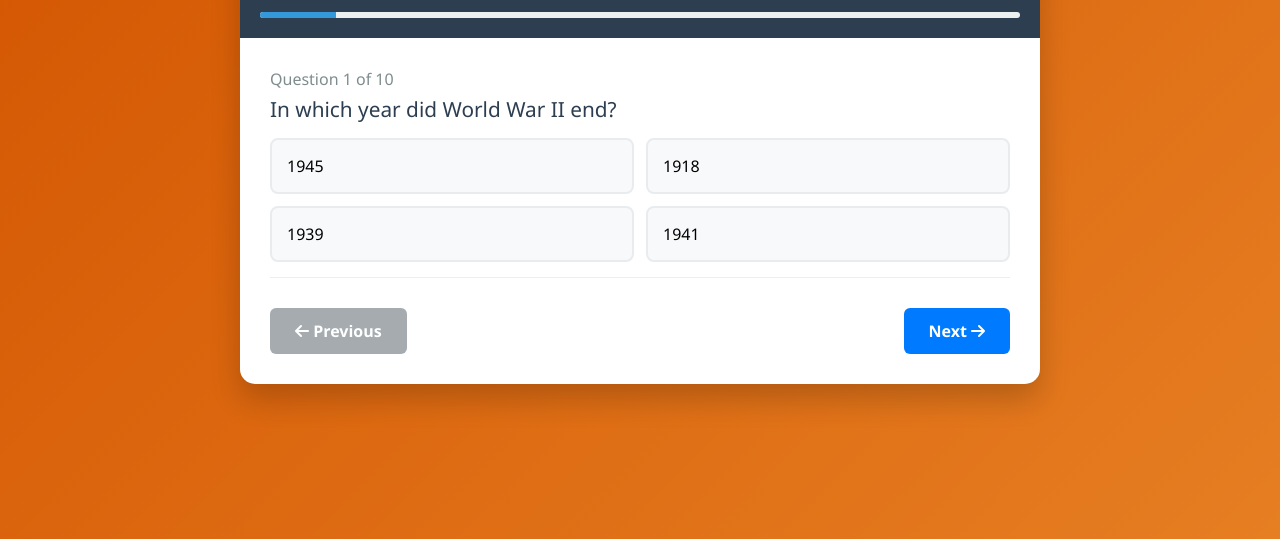
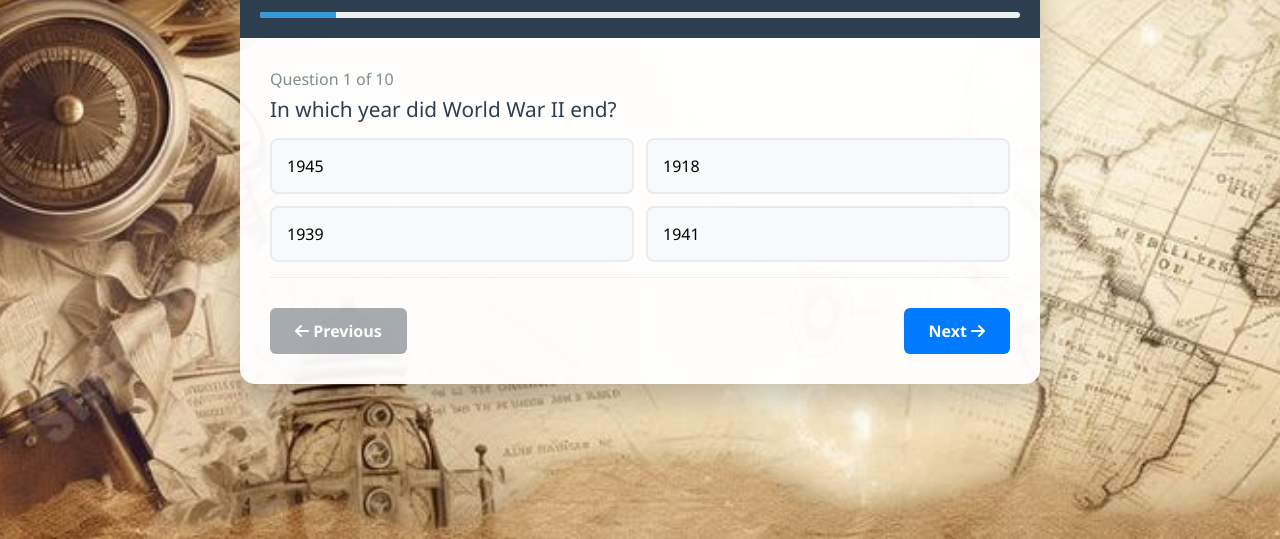
Before and after one commit to Sawdah12/Quiz, a plain HTML site: page history.html in a window 1280 px wide. Shown: the part 261-800 px from the top of the page. Drawn offline with Linux system fonts and the light colour scheme.

Commit message:
Update history.html

```diff
--- a/history.html
+++ b/history.html
@@ -18,14 +18,16 @@
     display: flex;
     justify-content: center;
     align-items: center;
-            background: linear-gradient(135deg, #d35400 0%, #e67e22 100%);
+    background: url('history.jpg') no-repeat center center;
+    background-size: cover;
+    background-attachment: fixed;
     padding: 20px;
 }
 
 .quiz-container {
     width: 100%;
     max-width: 800px;
-            background: white;
+    background: rgba(255, 255, 255, 0.95);
     border-radius: 15px;
     overflow: hidden;
     box-shadow: 0 15px 30px rgba(0, 0, 0, 0.2);
```
Lines whose indentation alone changed are shown as unchanged.
